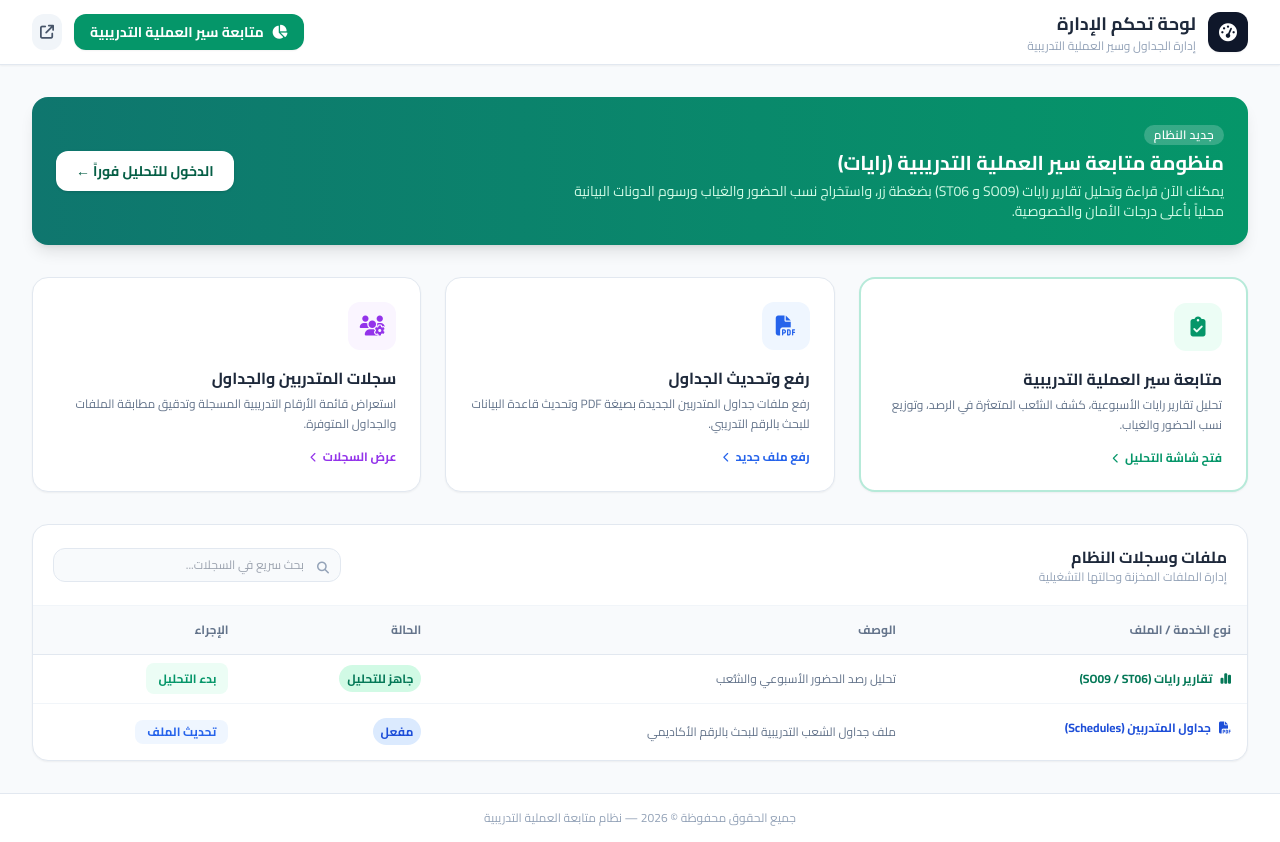
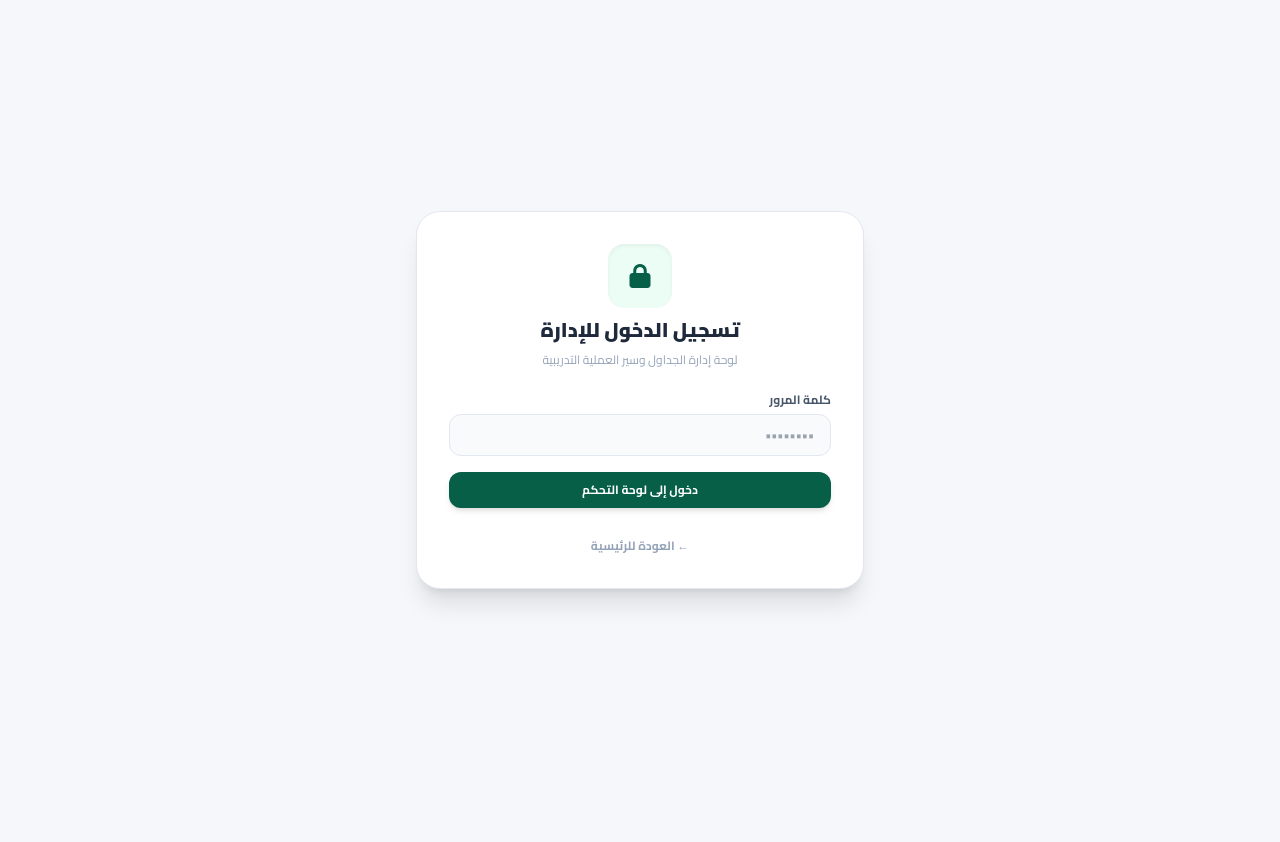
Before and after one commit to tvtcaflaj2030/schedule, a Flask app: page /admin in a window 1280 px wide. After the commit the page ends 604 px from the top, so only its background shows below. Run offline with Flask 3, Linux system fonts and the light colour scheme; some libraries are stand-ins or nearby versions.

Commit message:
Update admin.html

```diff
--- a/templates/admin.html
+++ b/templates/admin.html
@@ -3,192 +3,171 @@
 <head>
     <meta charset="UTF-8">
     <meta name="viewport" content="width=device-width, initial-scale=1.0">
-    <title>لوحة التحكم | نظام إدارة الجداول والتدريب</title>
-    <!-- Tailwind CSS -->
+    <title>لوحة التحكم والإدارة — المعهد الصناعي الثانوي</title>
     <script src="https://cdn.tailwindcss.com"></script>
-    <!-- Font Awesome للأيقونات -->
     <link rel="stylesheet" href="https://cdnjs.cloudflare.com/ajax/libs/font-awesome/6.4.0/css/all.min.css">
     <style>
-        @import url('https://fonts.googleapis.com/css2?family=Cairo:wght@400;600;700;800&display=swap');
+        @import url('https://fonts.googleapis.com/css2?family=Cairo:wght@400;600;700;800;900&display=swap');
         body { font-family: 'Cairo', sans-serif; }
     </style>
 </head>
-<body class="bg-slate-50 text-slate-800 min-h-screen flex flex-col">
+<body class="bg-slate-100/70 text-slate-800 min-h-screen">
 
-    <!-- شريط التنقل العلوي -->
-    <header class="bg-white border-b border-slate-200 sticky top-0 z-30 shadow-sm">
+    {% if not logged_in %}
+    <!-- شاشة تسجيل الدخول المريحة للعين -->
+    <div class="min-h-screen flex items-center justify-center p-4">
+        <div class="bg-white max-w-md w-full p-8 rounded-3xl border border-slate-200 shadow-xl space-y-6">
+            <div class="text-center space-y-2">
+                <div class="w-16 h-16 bg-emerald-50 text-emerald-800 rounded-2xl flex items-center justify-center text-2xl mx-auto shadow-inner">
+                    <i class="fa-solid fa-lock"></i>
+                </div>
+                <h2 class="text-xl font-black text-slate-800">تسجيل الدخول للإدارة</h2>
+                <p class="text-xs text-slate-400">لوحة إدارة الجداول وسير العملية التدريبية</p>
+            </div>
+
+            {% if msg %}
+            <div class="p-3 rounded-xl text-xs font-bold text-center {% if msg_type == 'error' %}bg-rose-50 text-rose-700 border border-rose-200{% else %}bg-emerald-50 text-emerald-700 border border-emerald-200{% endif %}">
+                {{ msg }}
+            </div>
+            {% endif %}
+
+            <form method="POST" class="space-y-4">
+                <input type="hidden" name="action" value="login">
+                <div>
+                    <label class="block text-xs font-bold text-slate-600 mb-1.5">كلمة المرور</label>
+                    <input type="password" name="password" required placeholder="••••••••" class="w-full bg-slate-50 border border-slate-200 rounded-xl px-4 py-2.5 text-slate-800 text-sm focus:outline-none focus:border-emerald-600 font-bold">
+                </div>
+                <button type="submit" class="w-full py-2.5 bg-emerald-800 hover:bg-emerald-900 text-white font-bold rounded-xl text-xs shadow-md transition-all">
+                    دخول إلى لوحة التحكم
+                </button>
+            </form>
+            <div class="text-center">
+                <a href="/" class="text-xs text-slate-400 hover:text-slate-600 font-bold">← العودة للرئيسية</a>
+            </div>
+        </div>
+    </div>
+    {% else %}
+
+    <!-- الهيدر العلوي بعد تسجيل الدخول -->
+    <header class="bg-white/90 backdrop-blur-md border-b border-slate-200 sticky top-0 z-30 shadow-sm">
         <div class="max-w-7xl mx-auto px-4 sm:px-6 lg:px-8 h-16 flex items-center justify-between">
             <div class="flex items-center gap-3">
-                <div class="w-10 h-10 rounded-xl bg-slate-900 text-white flex items-center justify-center font-bold text-lg shadow-sm">
+                <div class="w-10 h-10 bg-slate-800 text-white rounded-xl flex items-center justify-center text-lg shadow-sm">
                     <i class="fa-solid fa-gauge-high"></i>
                 </div>
                 <div>
-                    <h1 class="font-bold text-base sm:text-lg text-slate-800 leading-tight">لوحة تحكم الإدارة</h1>
-                    <p class="text-xs text-slate-400">إدارة الجداول وسير العملية التدريبية</p>
+                    <h1 class="font-black text-sm sm:text-base text-slate-800">لوحة تحكم الإدارة</h1>
+                    <p class="text-[11px] text-slate-400">إدارة الجداول وسير العملية التدريبية</p>
                 </div>
             </div>
 
-            <div class="flex items-center gap-3">
-                <!-- زر التوجه لصفحة متابعة سير العملية التدريبية الجديدة -->
-                <a href="/admin/attendance" class="inline-flex items-center gap-2 px-4 py-2 bg-emerald-600 hover:bg-emerald-700 text-white text-sm font-bold rounded-xl shadow-sm hover:shadow transition-all duration-200">
-                    <i class="fa-solid fa-chart-pie"></i>
-                    <span>متابعة سير العملية التدريبية</span>
+            <!-- الزر 1 المعدل: زيارة بوابة المتدربين + تسجيل الخروج -->
+            <div class="flex items-center gap-2.5">
+                <a href="/" target="_blank" class="px-4 py-2 bg-emerald-800 hover:bg-emerald-900 text-white text-xs font-bold rounded-xl flex items-center gap-2 shadow-sm transition-all" title="زيارة بوابة المتدربين الرئيسية">
+                    <i class="fa-solid fa-globe"></i>
+                    <span>زيارة بوابة المتدربين</span>
+                    <i class="fa-solid fa-arrow-up-right-from-square text-[10px] text-emerald-200"></i>
                 </a>
 
-                <a href="/" target="_blank" class="p-2 rounded-xl bg-slate-100 hover:bg-slate-200 text-slate-600 text-sm font-medium transition-colors" title="عرض الواجهة الرئيسية">
-                    <i class="fa-solid fa-arrow-up-right-from-square"></i>
+                <a href="/admin/logout" class="p-2 rounded-xl bg-slate-100 hover:bg-rose-50 text-slate-500 hover:text-rose-600 text-xs font-bold transition-all" title="تسجيل الخروج">
+                    <i class="fa-solid fa-right-from-bracket text-sm"></i>
                 </a>
             </div>
         </div>
     </header>
 
-    <!-- المحتوى الرئيسي -->
-    <main class="max-w-7xl mx-auto px-4 sm:px-6 lg:px-8 py-8 flex-1 w-full space-y-8">
+    <main class="max-w-7xl mx-auto px-4 sm:px-6 lg:px-8 py-8 space-y-6">
 
-        <!-- بنر التنبيه السريع والميزة الجديدة -->
-        <div class="bg-gradient-to-l from-emerald-600 to-teal-700 rounded-2xl p-6 text-white shadow-lg flex flex-col md:flex-row items-start md:items-center justify-between gap-4">
-            <div class="space-y-1">
-                <span class="inline-block px-2.5 py-0.5 rounded-full bg-white/20 text-xs font-semibold tracking-wide">جديد النظام</span>
-                <h2 class="text-xl font-bold">منظومة متابعة سير العملية التدريبية (رايات)</h2>
-                <p class="text-emerald-100 text-sm max-w-2xl">
-                    يمكنك الآن قراءة وتحليل تقارير رايات (SO09 و ST06) بضغطة زر، واستخراج نسب الحضور والغياب ورسوم الدونات البيانية محلياً بأعلى درجات الأمان والخصوصية.
+        {% if msg %}
+        <div class="p-3.5 rounded-2xl text-xs font-bold text-center {% if msg_type == 'error' %}bg-rose-50 text-rose-700 border border-rose-200{% else %}bg-emerald-50 text-emerald-800 border border-emerald-200{% endif %} shadow-sm">
+            {{ msg }}
+        </div>
+        {% endif %}
+
+        <!-- البانر الترحيبي المنقح (ألوان كحلية/زمردية مريحة مع إزالة الزر رقم 2) -->
+        <section class="relative overflow-hidden bg-gradient-to-r from-slate-900 via-slate-800 to-emerald-950 text-white rounded-3xl p-7 shadow-lg border border-slate-700/40">
+            <div class="max-w-2xl space-y-2 relative z-10">
+                <div class="inline-flex items-center gap-2 px-3 py-1 rounded-full bg-emerald-500/20 text-emerald-300 text-[11px] font-bold border border-emerald-400/20 backdrop-blur-sm">
+                    <span class="w-1.5 h-1.5 rounded-full bg-emerald-400 animate-pulse"></span>
+                    نظام تقارير رايات المتكامل
+                </div>
+                <h2 class="text-xl font-black text-white">منظومة متابعة سير العملية التدريبية (رايات)</h2>
+                <p class="text-xs text-slate-300 leading-relaxed">
+                    يمكنك الآن قراءة وتحليل تقارير رايات الأسبوعية (SO09 و ST06) بضغطة زر، واستخراج مؤشرات حضور المتدربين والمدربين، وتصدير التقارير الرسمية المعتمدة محلياً بالكامل وبأعلى درجات الخصوصية.
                 </p>
             </div>
-            <a href="/admin/attendance" class="px-5 py-2.5 bg-white text-emerald-800 hover:bg-emerald-50 font-bold text-sm rounded-xl shadow transition-colors whitespace-nowrap">
-                الدخول للتحليل فوراً &larr;
+            <!-- زخرفة خلفية هادئة -->
+            <div class="absolute -left-10 -bottom-10 w-48 h-48 bg-emerald-500/10 rounded-full blur-3xl pointer-events-none"></div>
+        </section>
+
+        <!-- بطاقات الخدمات الثلاث الأساسية -->
+        <section class="grid grid-cols-1 md:grid-cols-3 gap-6">
+
+            <!-- البطاقة 3: الدخول لشاشة متابعة سير العملية التدريبية -->
+            <a href="/admin/attendance" class="group bg-white p-6 rounded-3xl border-2 border-emerald-600/40 hover:border-emerald-700 shadow-sm hover:shadow-md transition-all flex flex-col justify-between space-y-4">
+                <div class="space-y-3">
+                    <div class="w-12 h-12 rounded-2xl bg-emerald-100 text-emerald-800 flex items-center justify-center text-xl shadow-inner group-hover:scale-105 transition-transform">
+                        <i class="fa-solid fa-clipboard-check"></i>
+                    </div>
+                    <h3 class="text-base font-black text-slate-800 group-hover:text-emerald-800 transition-colors">متابعة سير العملية التدريبية</h3>
+                    <p class="text-xs text-slate-500 leading-relaxed">
+                        تحليل تقارير رايات الأسبوعية، فحص نسب الحضور والغياب، واكتشاف الشعب المتأخرة في الرصد وتصدير التقارير المعتمدة.
+                    </p>
+                </div>
+                <div class="flex items-center text-xs font-black text-emerald-800 group-hover:translate-x-[-4px] transition-transform">
+                    <span>فتح شاشة التحليل</span>
+                    <i class="fa-solid fa-chevron-left text-[10px] mr-1.5"></i>
+                </div>
             </a>
-        </div>
 
-        <!-- بطاقات العمليات والأدوات الإدارية -->
-        <div class="grid grid-cols-1 sm:grid-cols-2 lg:grid-cols-3 gap-6">
+            <!-- بطاقة رفع وتحديث الجداول PDF -->
+            <div class="bg-white p-6 rounded-3xl border border-slate-200 shadow-sm space-y-4 flex flex-col justify-between">
+                <div class="space-y-3">
+                    <div class="w-12 h-12 rounded-2xl bg-slate-100 text-slate-700 flex items-center justify-center text-xl shadow-inner">
+                        <i class="fa-solid fa-file-pdf"></i>
+                    </div>
+                    <h3 class="text-base font-black text-slate-800">رفع وتحديث الجداول</h3>
+                    <p class="text-xs text-slate-500 leading-relaxed">
+                        تحديث ملف PDF المجمع الخاص بجداول المتدربين لتمكين الاستعلام برقم المتدرب التدريبي.
+                    </p>
+                </div>
 
-            <!-- أداة 1: متابعة التحضير والغياب (الميزة الجديدة) -->
-            <div class="bg-white rounded-2xl p-6 border-2 border-emerald-500/30 hover:border-emerald-500 shadow-sm hover:shadow-md transition-all relative overflow-hidden group">
-                <div class="w-12 h-12 rounded-xl bg-emerald-50 text-emerald-600 flex items-center justify-center text-xl mb-4 group-hover:scale-110 transition-transform">
-                    <i class="fa-solid fa-clipboard-check"></i>
-                </div>
-                <h3 class="text-base font-bold text-slate-800 mb-1">متابعة سير العملية التدريبية</h3>
-                <p class="text-xs text-slate-500 mb-4 leading-relaxed">
-                    تحليل تقارير رايات الأسبوعية، كشف الشُّعب المتعثرة في الرصد، وتوزيع نسب الحضور والغياب.
-                </p>
-                <a href="/admin/attendance" class="text-xs font-bold text-emerald-600 group-hover:text-emerald-700 flex items-center gap-1.5">
-                    فتح شاشة التحليل <i class="fa-solid fa-chevron-left text-[10px]"></i>
-                </a>
+                <form method="POST" enctype="multipart/form-data" class="space-y-2 pt-2 border-t border-slate-100">
+                    <input type="hidden" name="action" value="upload_schedule">
+                    <label class="block text-[11px] font-bold text-slate-500">اختر ملف الجداول الجديد (PDF):</label>
+                    <input type="file" name="pdf_file" accept=".pdf" required class="block w-full text-xs text-slate-500 file:mr-0 file:ml-2 file:py-1.5 file:px-3 file:rounded-xl file:border-0 file:text-xs file:font-bold file:bg-slate-100 file:text-slate-700 hover:file:bg-slate-200 cursor-pointer">
+                    <button type="submit" class="w-full py-2 bg-slate-800 hover:bg-slate-900 text-white rounded-xl text-xs font-bold transition-colors mt-2 shadow-sm">
+                        رفع وتحديث ملف الجداول
+                    </button>
+                </form>
             </div>
 
-            <!-- أداة 2: رفع وتحديث جداول المتدربين (PDF) -->
-            <div class="bg-white rounded-2xl p-6 border border-slate-200 shadow-sm hover:shadow-md transition-all relative overflow-hidden group">
-                <div class="w-12 h-12 rounded-xl bg-blue-50 text-blue-600 flex items-center justify-center text-xl mb-4 group-hover:scale-110 transition-transform">
-                    <i class="fa-solid fa-file-pdf"></i>
+            <!-- بطاقة رفع تقرير الغياب PDF -->
+            <div class="bg-white p-6 rounded-3xl border border-slate-200 shadow-sm space-y-4 flex flex-col justify-between">
+                <div class="space-y-3">
+                    <div class="w-12 h-12 rounded-2xl bg-slate-100 text-slate-700 flex items-center justify-center text-xl shadow-inner">
+                        <i class="fa-solid fa-user-xmark"></i>
+                    </div>
+                    <h3 class="text-base font-black text-slate-800">رفع تقرير غياب المتدربين</h3>
+                    <p class="text-xs text-slate-500 leading-relaxed">
+                        تحديث ملف PDF المخصص للغياب والحرمان للمتدربين للاستعلام الذاتي عبر البوابة.
+                    </p>
                 </div>
-                <h3 class="text-base font-bold text-slate-800 mb-1">رفع وتحديث الجداول</h3>
-                <p class="text-xs text-slate-500 mb-4 leading-relaxed">
-                    رفع ملفات جداول المتدربين الجديدة بصيغة PDF وتحديث قاعدة البيانات للبحث بالرقم التدريبي.
-                </p>
-                <button onclick="document.getElementById('upload-modal').classList.remove('hidden')" class="text-xs font-bold text-blue-600 group-hover:text-blue-700 flex items-center gap-1.5">
-                    رفع ملف جديد <i class="fa-solid fa-chevron-left text-[10px]"></i>
-                </button>
+
+                <form method="POST" enctype="multipart/form-data" class="space-y-2 pt-2 border-t border-slate-100">
+                    <input type="hidden" name="action" value="upload_attendance">
+                    <label class="block text-[11px] font-bold text-slate-500">اختر ملف الغياب (PDF):</label>
+                    <input type="file" name="pdf_file" accept=".pdf" required class="block w-full text-xs text-slate-500 file:mr-0 file:ml-2 file:py-1.5 file:px-3 file:rounded-xl file:border-0 file:text-xs file:font-bold file:bg-slate-100 file:text-slate-700 hover:file:bg-slate-200 cursor-pointer">
+                    <button type="submit" class="w-full py-2 bg-slate-800 hover:bg-slate-900 text-white rounded-xl text-xs font-bold transition-colors mt-2 shadow-sm">
+                        رفع وتحديث تقرير الغياب
+                    </button>
+                </form>
             </div>
 
-            <!-- أداة 3: إدارة الشعب والمتدربين -->
-            <div class="bg-white rounded-2xl p-6 border border-slate-200 shadow-sm hover:shadow-md transition-all relative overflow-hidden group">
-                <div class="w-12 h-12 rounded-xl bg-purple-50 text-purple-600 flex items-center justify-center text-xl mb-4 group-hover:scale-110 transition-transform">
-                    <i class="fa-solid fa-users-gear"></i>
-                </div>
-                <h3 class="text-base font-bold text-slate-800 mb-1">سجلات المتدربين والجداول</h3>
-                <p class="text-xs text-slate-500 mb-4 leading-relaxed">
-                    استعراض قائمة الأرقام التدريبية المسجلة وتدقيق مطابقة الملفات والجداول المتوفرة.
-                </p>
-                <a href="#table-records" class="text-xs font-bold text-purple-600 group-hover:text-purple-700 flex items-center gap-1.5">
-                    عرض السجلات <i class="fa-solid fa-chevron-left text-[10px]"></i>
-                </a>
-            </div>
-
-        </div>
-
-        <!-- منطقة البحث السريع ومراجعة الملفات المحفوظة -->
-        <div id="table-records" class="bg-white rounded-2xl border border-slate-200 shadow-sm overflow-hidden">
-            <div class="p-5 border-b border-slate-100 flex flex-wrap items-center justify-between gap-4">
-                <div>
-                    <h3 class="font-bold text-slate-800 text-base">ملفات وسجلات النظام</h3>
-                    <p class="text-xs text-slate-400">إدارة الملفات المخزنة وحالتها التشغيلية</p>
-                </div>
-                <div class="w-full sm:w-72">
-                    <div class="relative">
-                        <input type="text" id="filter-input" placeholder="بحث سريع في السجلات..." class="w-full pl-3 pr-9 py-2 border border-slate-200 rounded-xl text-xs focus:outline-none focus:border-emerald-500 bg-slate-50">
-                        <i class="fa-solid fa-magnifying-glass absolute right-3 top-3 text-slate-400 text-xs"></i>
-                    </div>
-                </div>
-            </div>
-
-            <div class="overflow-x-auto">
-                <table class="w-full text-right text-xs">
-                    <thead class="bg-slate-50 text-slate-500 font-bold border-b border-slate-200">
-                        <tr>
-                            <th class="p-4">نوع الخدمة / الملف</th>
-                            <th class="p-4">الوصف</th>
-                            <th class="p-4">الحالة</th>
-                            <th class="p-4">الإجراء</th>
-                        </tr>
-                    </thead>
-                    <tbody class="divide-y divide-slate-100 font-medium text-slate-700">
-                        <tr class="hover:bg-slate-50/80 transition-colors">
-                            <td class="p-4 flex items-center gap-2 font-bold text-emerald-700">
-                                <i class="fa-solid fa-chart-simple"></i>
-                                تقارير رايات (SO09 / ST06)
-                            </td>
-                            <td class="p-4 text-slate-500">تحليل رصد الحضور الأسبوعي والشُّعب</td>
-                            <td class="p-4"><span class="px-2 py-0.5 bg-emerald-100 text-emerald-700 rounded-full font-bold">جاهز للتحليل</span></td>
-                            <td class="p-4">
-                                <a href="/admin/attendance" class="px-3 py-1 bg-emerald-50 text-emerald-600 hover:bg-emerald-100 rounded-lg font-bold">بدء التحليل</a>
-                            </td>
-                        </tr>
-                        <tr class="hover:bg-slate-50/80 transition-colors">
-                            <td class="p-4 flex items-center gap-2 font-bold text-blue-700">
-                                <i class="fa-solid fa-file-pdf"></i>
-                                جداول المتدربين (Schedules)
-                            </td>
-                            <td class="p-4 text-slate-500">ملف جداول الشعب التدريبية للبحث بالرقم الأكاديمي</td>
-                            <td class="p-4"><span class="px-2 py-0.5 bg-blue-100 text-blue-700 rounded-full font-bold">مفعل</span></td>
-                            <td class="p-4">
-                                <button onclick="document.getElementById('upload-modal').classList.remove('hidden')" class="px-3 py-1 bg-blue-50 text-blue-600 hover:bg-blue-100 rounded-lg font-bold">تحديث الملف</button>
-                            </td>
-                        </tr>
-                    </tbody>
-                </table>
-            </div>
-        </div>
+        </section>
 
     </main>
-
-    <!-- نافذة منبثقة لرفع الملفات (Modal) -->
-    <div id="upload-modal" class="fixed inset-0 bg-slate-900/40 backdrop-blur-sm z-50 flex items-center justify-center p-4 hidden">
-        <div class="bg-white rounded-2xl max-w-md w-full p-6 shadow-2xl space-y-4">
-            <div class="flex items-center justify-between border-b border-slate-100 pb-3">
-                <h3 class="font-bold text-slate-800 text-sm">رفع ملف الجداول الجديد</h3>
-                <button onclick="document.getElementById('upload-modal').classList.add('hidden')" class="text-slate-400 hover:text-slate-600">
-                    <i class="fa-solid fa-xmark text-base"></i>
-                </button>
-            </div>
-            <form action="/upload" method="POST" enctype="multipart/form-data" class="space-y-4">
-                <div class="border-2 border-dashed border-slate-300 rounded-xl p-6 text-center hover:border-blue-500 transition-colors">
-                    <input type="file" name="file" accept=".pdf" required class="block w-full text-xs text-slate-500 file:mr-4 file:py-2 file:px-4 file:rounded-xl file:border-0 file:text-xs file:font-semibold file:bg-blue-50 file:text-blue-700 hover:file:bg-blue-100 cursor-pointer">
-                    <p class="text-[11px] text-slate-400 mt-2">اختر ملف الجداول التدريبية بصيغة PDF</p>
-                </div>
-                <div class="flex justify-end gap-2">
-                    <button type="button" onclick="document.getElementById('upload-modal').classList.add('hidden')" class="px-4 py-2 bg-slate-100 hover:bg-slate-200 text-slate-600 text-xs font-bold rounded-xl">إلغاء</button>
-                    <button type="submit" class="px-4 py-2 bg-blue-600 hover:bg-blue-700 text-white text-xs font-bold rounded-xl shadow">بدء الرفع</button>
-                </div>
-            </form>
-        </div>
-    </div>
-
-    <!-- تذييل الصفحة -->
-    <footer class="bg-white border-t border-slate-200 py-4 mt-auto">
-        <div class="max-w-7xl mx-auto px-4 text-center text-xs text-slate-400 font-medium">
-            جميع الحقوق محفوظة &copy; 2026 — نظام متابعة العملية التدريبية
-        </div>
-    </footer>
+    {% endif %}
 
 </body>
 </html>
```
